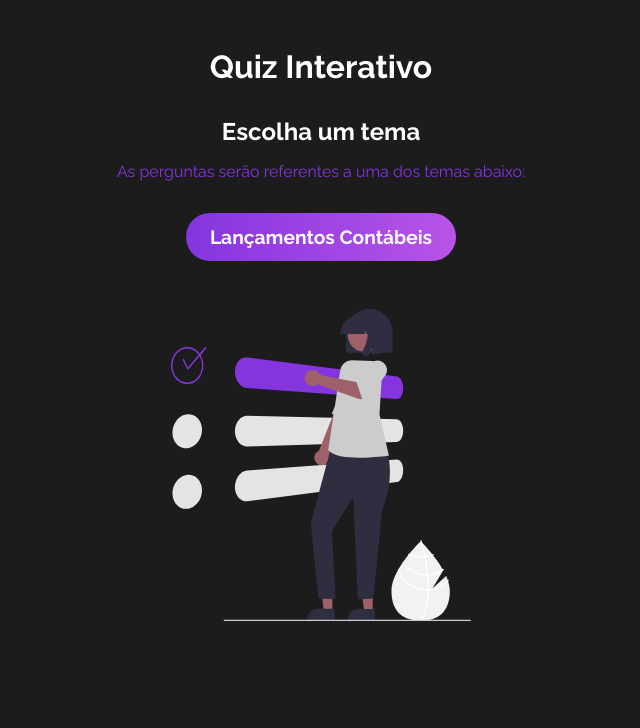
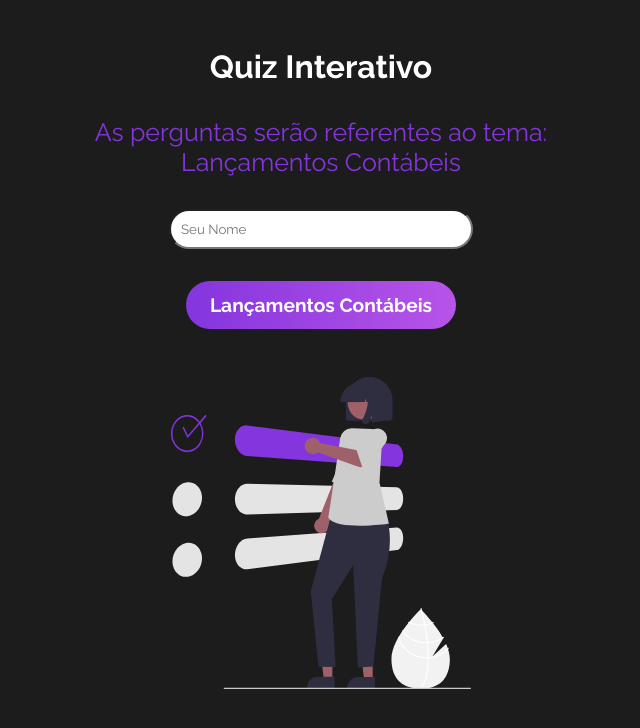
Before and after one commit to UarliBS/quiz_adm, a React (Vite) app: page / in a window 1280 px wide. Both pictures are taken after a click on the button "Iniciar". Shown: the top 728 px of the page, without its empty margins (319-959 px from the left). Built offline with nearby package versions, Linux system fonts and the light colour scheme.

Commit message:
Add input Usuário

```diff
--- a/src/components/GameOver.css
+++ b/src/components/GameOver.css
@@ -18,3 +18,55 @@
   margin: 2rem auto;
   height: 200px;
 }
+
+
+
+.flex-center{
+  display: flex;
+  justify-content: center;
+  flex-direction: column;
+  border: 1px solid #cecece;
+  padding: 3em 4em;
+  gap: 1em;
+}
+
+.container .flex{
+  display: flex;
+  justify-content: space-between;
+
+}
+
+.container .flex span {
+  font-size: 1.4em;
+  color: #cecece;
+}
+
+.container .flex span.achive {
+  font-weight: bold;
+  color: #ff2a66;
+  color: #2aff95;
+}
+
+table {
+  width: 100%;
+}
+
+.table-header {
+  color: #cecece;
+  font-size: 1.1em;
+  text-align: center;
+  background: #212121;
+  padding: 18px 0;
+}
+
+.table-body {
+  font-size: 1.1em;
+  text-align: center;
+  /* color: #cecece; */
+  background: #d8d8d8;
+  padding: 18px 0;
+}
+
+.table-header > tr > td{
+  border: 1px solid #faff5a;
+}
--- a/src/components/GameOver.jsx
+++ b/src/components/GameOver.jsx
@@ -17,6 +17,7 @@ const GameOver = () => {
         Você acertou {quizState.score} de {quizState.questions.length}{" "}
         perguntas.
       </p>
+
       <img src={WellDone} alt="Fim do Quiz" />
       <button onClick={() => dispatch({ type: "NEW_GAME" })}>Reiniciar</button>
     </div>
--- a/src/components/PickCategory.css
+++ b/src/components/PickCategory.css
@@ -9,6 +9,7 @@
 }
 
 #category p {
+  font-size: 25px;
   color: #8435de;
 }
 
@@ -19,4 +20,13 @@
 
 #category button {
   margin: 1rem;
+
 }
+
+input{
+  border-radius: 20px;
+  padding: 10px;
+  margin: 1rem;
+  width: 280px;
+  color: #000;
+}
--- a/src/components/PickCategory.jsx
+++ b/src/components/PickCategory.jsx
@@ -1,24 +1,32 @@
-import { useContext } from "react";
-
+import React, { useContext, useState } from "react";
 import { QuizContext } from "../context/quiz";
-
 import Category from "../img/category.svg";
-
 import "./PickCategory.css";
 
 const PickCategory = () => {
   const [quizState, dispatch] = useContext(QuizContext);
+  const [userName, setUserName] = useState(""); // Estado para armazenar o nome do usuário
 
   function chooseCategoryAndReorderQuestions(category) {
+    if (userName.trim() === "") {
+      alert("Por favor, insira seu nome antes de começar o jogo.");
+    } else {
       dispatch({ type: "START_GAME", payload: category });
-
       dispatch({ type: "REORDER_QUESTIONS" });
+    }
   }
 
   return (
     <div id="category">
-      <h2>Escolha um tema</h2>
-      <p>As perguntas serão referentes a uma dos temas abaixo:</p>
+      <p>As perguntas serão referentes ao tema: Lançamentos Contábeis</p>
+      {/* Campo de input para o nome do usuário */}
+      <div className="input_btn">
+        <input
+          type="text"
+          placeholder="Seu Nome"
+          value={userName}
+          onChange={(e) => setUserName(e.target.value)}
+        />
         {quizState.questions.map((question) => (
           <button
             onClick={() => chooseCategoryAndReorderQuestions(question.category)}
@@ -27,6 +35,7 @@ const PickCategory = () => {
             {question.category}
           </button>
         ))}
+      </div>
 
       <img src={Category} alt="Categoria do Quiz" />
     </div>
--- a/src/context/quiz.jsx
+++ b/src/context/quiz.jsx
@@ -82,6 +82,7 @@ const quizReducer = (state, action) => {
       return {
         ...state,
         justification: "justification",
+
       };
     }
 
```
Lines whose indentation alone changed are shown as unchanged.
